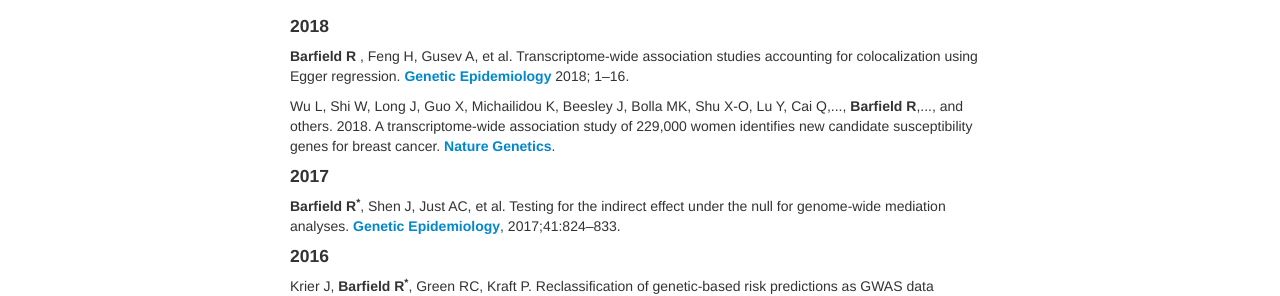
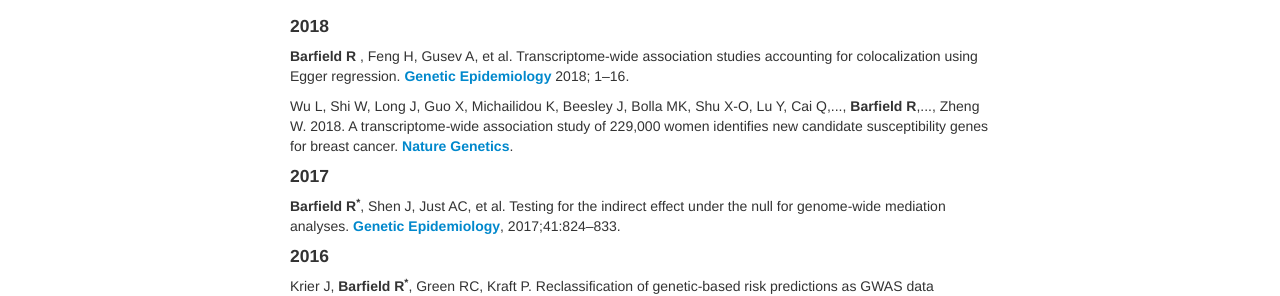
Before and after one commit to rbarfield/Barfield_website, a Jekyll site: the page built from pages/publications.md, in a window 1280 px wide. Shown: the part 146-442 px from the top of the page. Built offline with Jekyll 4.4.1, drawn with Linux system fonts in a browser that asks for light colours.

Commit message:
Initial commit

```diff
--- a/pages/publications.md
+++ b/pages/publications.md
@@ -8,7 +8,7 @@ layout: page
 
 <p><b>Barfield R </b>, Feng H, Gusev A, et al. Transcriptome‐wide association studies accounting for colocalization using Egger regression.  <a href="https://doi.org/10.1002/gepi.22131"><b>Genetic Epidemiology</b></a> 2018; 1–16.</p>
 
-<p>Wu L, Shi W, Long J, Guo X, Michailidou K, Beesley J, Bolla MK, Shu X-O, Lu Y, Cai Q,..., <b>Barfield R</b>,..., and others. 2018. A transcriptome-wide association study of 229,000 women identifies new candidate susceptibility genes for breast cancer. <a href="https://www.nature.com/articles/s41588-018-0132-x"><b>Nature Genetics</b></a>.<p>
+<p>Wu L, Shi W, Long J, Guo X, Michailidou K, Beesley J, Bolla MK, Shu X-O, Lu Y, Cai Q,..., <b>Barfield R</b>,..., Zheng W. 2018. A transcriptome-wide association study of 229,000 women identifies new candidate susceptibility genes for breast cancer. <a href="https://www.nature.com/articles/s41588-018-0132-x"><b>Nature Genetics</b></a>.<p>
 
 <h4 id="2017">2017</h4>
 
```
